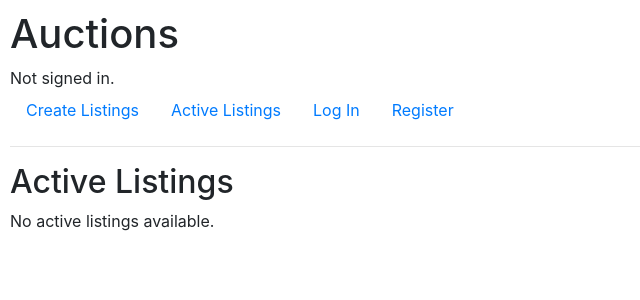
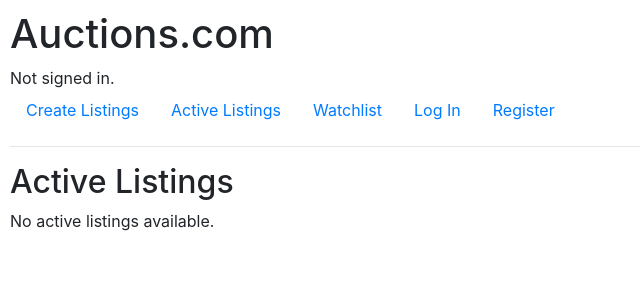
Before and after one commit to VitoNick/CS50w-commerce, a Django app: page / in a window 1280 px wide. Shown: the top 300 px of the page, without its empty margins (0-640 px from the left). Run offline with Django 3.2, Linux system fonts and the light colour scheme; data that the repository does not hold is empty; some libraries are stand-ins or nearby versions.

Commit message:
watchlist added

```diff
--- a/auctions/models.py
+++ b/auctions/models.py
@@ -3,7 +3,9 @@ from django.db import models
 
 
 class User(AbstractUser):
-    pass
+    watchlist = models.ManyToManyField(
+        "AuctionListing", blank=True, related_name="watchlisted_by"
+    )
 
 class AuctionListing(models.Model):
     title = models.CharField(max_length=64)
--- a/auctions/templates/auctions/layout.html
+++ b/auctions/templates/auctions/layout.html
@@ -3,7 +3,7 @@
 <!DOCTYPE html>
 <html lang="en">
     <head>
-        <title>{% block title %}Auctions{% endblock %}</title>
+        <title>{% block title %}Auctions.com{% endblock %}</title>
 
         <meta charset="UTF-8">
         <meta name="viewport" content="width=device-width, initial-scale=1.0">
@@ -14,7 +14,7 @@
         <link href="{% static 'auctions/styles.css' %}" rel="stylesheet">
     </head>
     <body>
-        <h1>Auctions</h1>
+        <h1>Auctions.com</h1>
         <div>
             {% if user.is_authenticated %}
                 Signed in as <strong>{{ user.username }}</strong>.
@@ -28,6 +28,9 @@
             </li>
             <li class="nav-item">
                 <a class="nav-link" href="{% url 'index' %}">Active Listings</a>
+            </li>
+            <li class="nav-item">
+                <a class="nav-link" href="{% url 'watchlist' %}">Watchlist</a>
             </li>
             {% if user.is_authenticated %}
                 <li class="nav-item">
--- a/auctions/urls.py
+++ b/auctions/urls.py
@@ -8,5 +8,7 @@ urlpatterns = [
     path("logout", views.logout_view, name="logout"),
     path("register", views.register, name="register"),
     path("create-listing", views.create_listing, name="create_listing"),
-    path("listing/<int:listing_id>", views.listing, name="listing")
+    path("listing/<int:listing_id>", views.listing, name="listing"),
+    path("watchlist/<int:listing_id>/toggle/", views.toggle_watchlist, name="toggle_watchlist"),
+    path("watchlist", views.watchlist, name="watchlist")
 ]
--- a/auctions/views.py
+++ b/auctions/views.py
@@ -1,4 +1,6 @@
 from django.contrib.auth import authenticate, login, logout
+from django.shortcuts import redirect, get_object_or_404
+from django.contrib.auth.decorators import login_required
 from django.db import IntegrityError
 from django.http import HttpResponse, HttpResponseRedirect
 from django.shortcuts import render
@@ -99,3 +101,24 @@ def listing(request, listing_id):
     return render(request, "auctions/listing.html", {
         "listing": listing
     })
+
+def toggle_watchlist(request, listing_id):
+    listing = get_object_or_404(AuctionListing, id=listing_id)
+    user = request.user
+
+    if listing in user.watchlist.all():
+        user.watchlist.remove(listing)
+    else:
+        user.watchlist.add(listing)
+
+    return redirect('listing', listing_id=listing.id)
+
+def watchlist(request):
+    if request.user.is_authenticated:
+        watchlist_items = request.user.watchlist.all()
+    else:
+        watchlist_items = []
+
+    return render(request, "auctions/watchlist.html", {
+        "watchlist": watchlist_items
+    })
```
Also changed, not shown: auctions/templates/auctions/listing.html (+10 -0 lines), auctions/templates/auctions/watchlist.html (added, +25 -0 lines), auctions/migrations/0005_user_watchlist.py (added).
